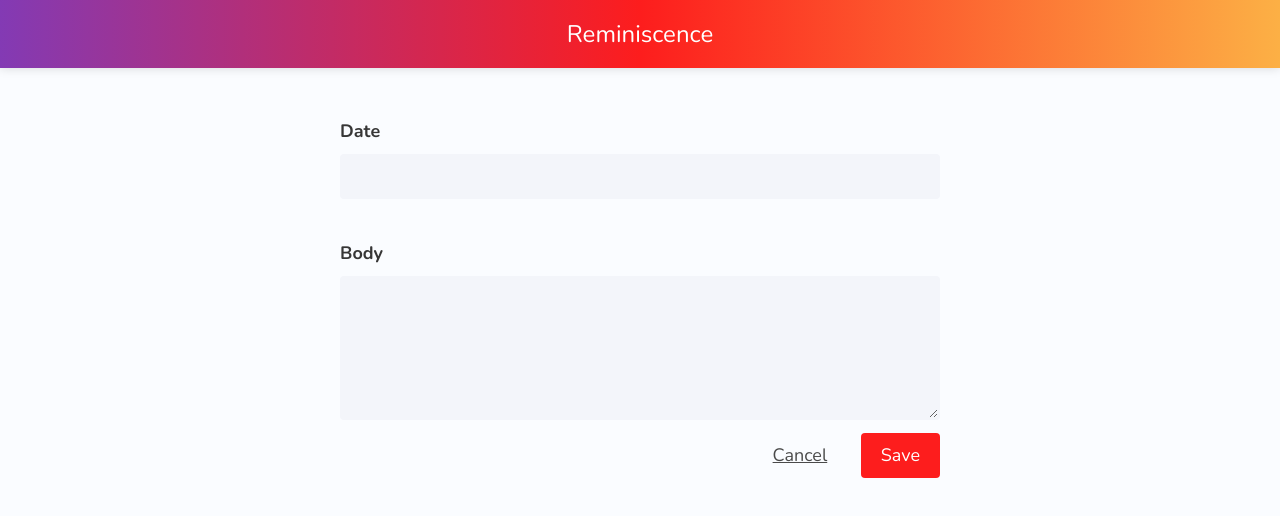
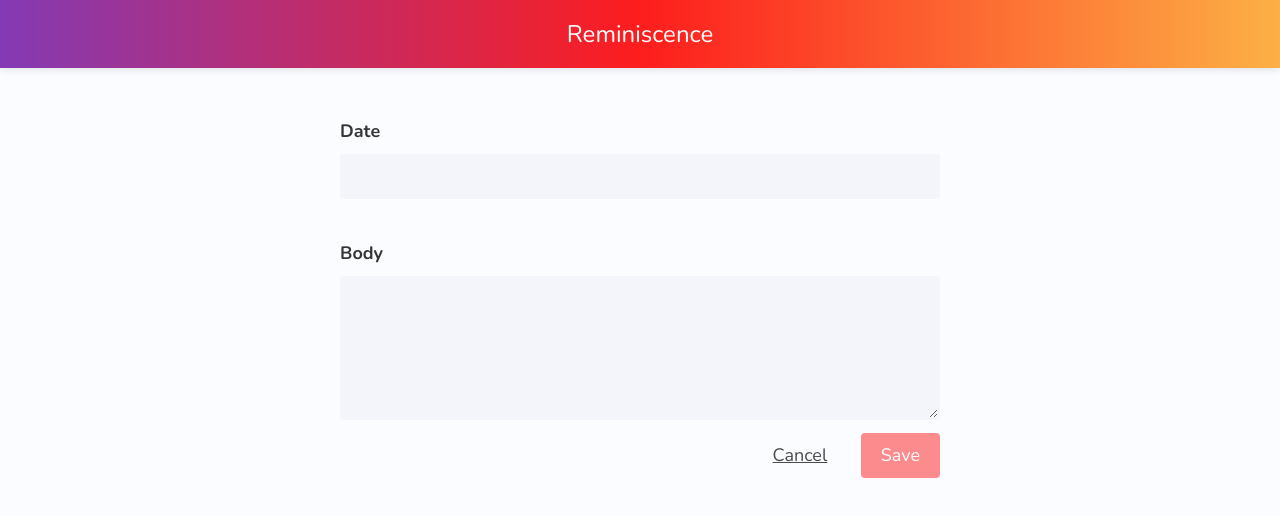
Before and after one commit to hunnain-atif/reminiscence, an Angular app in the folder reminiscence-frontend/: page /1 in a window 1280 px wide. Shown: the top 516 px of the page. Built offline with nearby package versions, Linux system fonts and the light colour scheme.

Commit message:
add form validation

```diff
--- a/reminiscence-frontend/src/app/pages/journal-details/journal-details.component.html
+++ b/reminiscence-frontend/src/app/pages/journal-details/journal-details.component.html
@@ -19,7 +19,7 @@
                 <button class="button is-text" type="button">Cancel</button>
             </div>
             <div class="control">
-                <button class="button is-primary" type="submit">Save</button>
+                <button class="button is-primary" type="submit" [disabled]="!journalForm.valid">Save</button>
             </div>
         </div>
 
--- a/reminiscence-frontend/src/app/pages/journal-details/journal-details.component.scss
+++ b/reminiscence-frontend/src/app/pages/journal-details/journal-details.component.scss
@@ -3,3 +3,14 @@
   margin: auto;
   margin-top: 50px;
 }
+
+input,
+textarea {
+  &.ng-invalid.ng-touched {
+    border-color: red;
+
+    &:focus {
+      box-shadow: 0 0 0 2px rgba(red, 0.1);
+    }
+  }
+}
```
